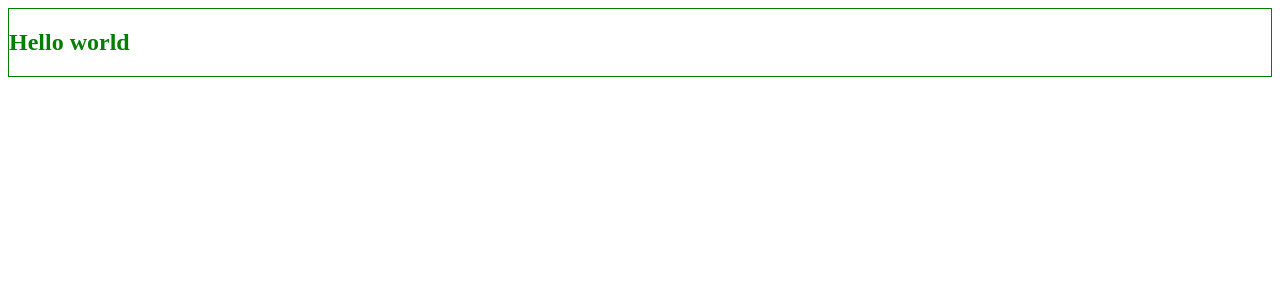
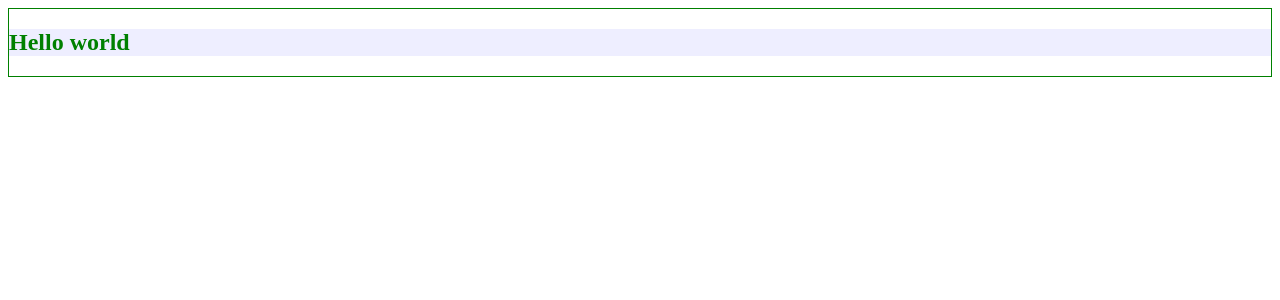
Before and after one commit to rkwadriga/ahgular-learning, an Angular app: page / in a window 1280 px wide. Shown: the top 300 px of the page. Built offline with nearby package versions, Linux system fonts and the light colour scheme.

Commit message:
Themes styles

```diff
--- a/src/app/child/child.component.css
+++ b/src/app/child/child.component.css
@@ -6,3 +6,7 @@
 :host(.active) {
     border: 1px solid green;
 }
+
+:host-context(.theme-light) h2 {
+    background-color: #eef;
+}
--- a/src/app/parent/parent.component.html
+++ b/src/app/parent/parent.component.html
@@ -1 +1,3 @@
-<app-child class="active"></app-child>
+<div class="theme-light">
+    <app-child class="active"></app-child>
+</div>
```
